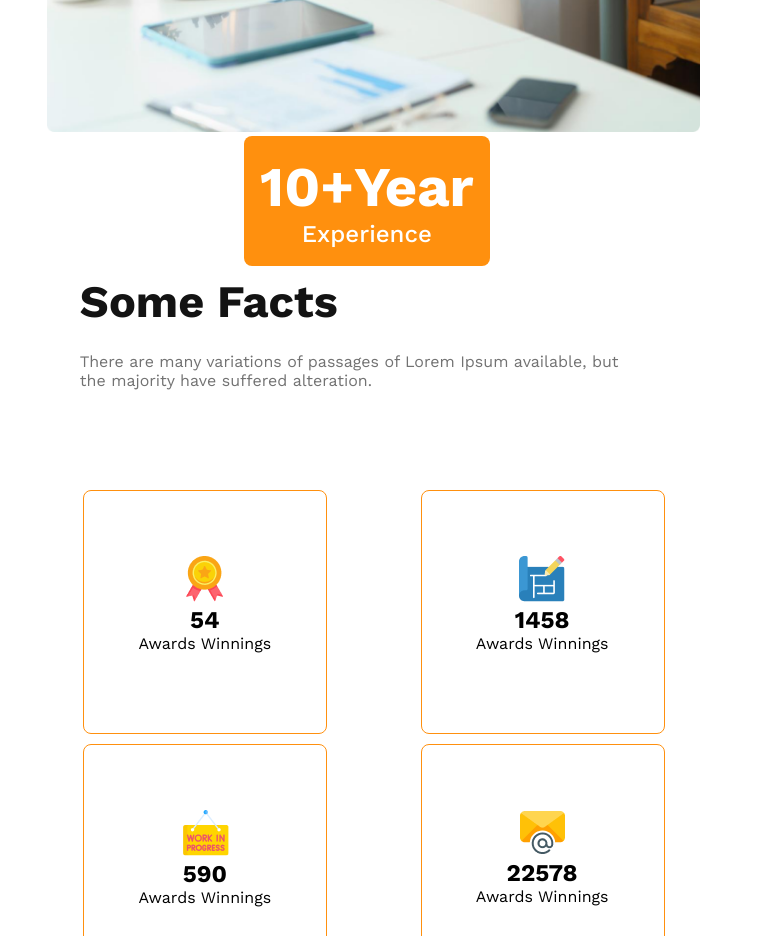
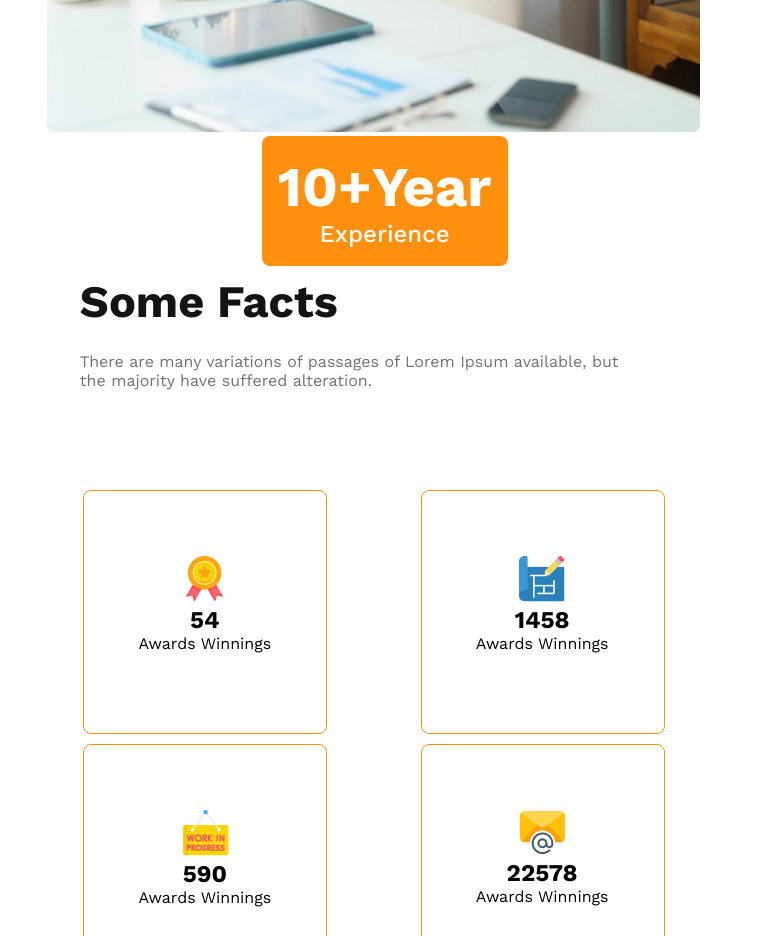
Before and after one commit to FAHIMXGG/Assignment-2, a plain HTML site: page index.html in a window 768 px wide. Shown: the part 3680-4616 px from the top of the page. Drawn offline with nearby package versions, Linux system fonts and the light colour scheme.

Commit message:
finishing...

```diff
--- a/styles/style.css
+++ b/styles/style.css
@@ -460,7 +460,7 @@
 
      .featured_btn_container {
          margin-top: auto;
-         left: auto;
+         margin-left: -107px;
      }
 
      .featured_image {
```
